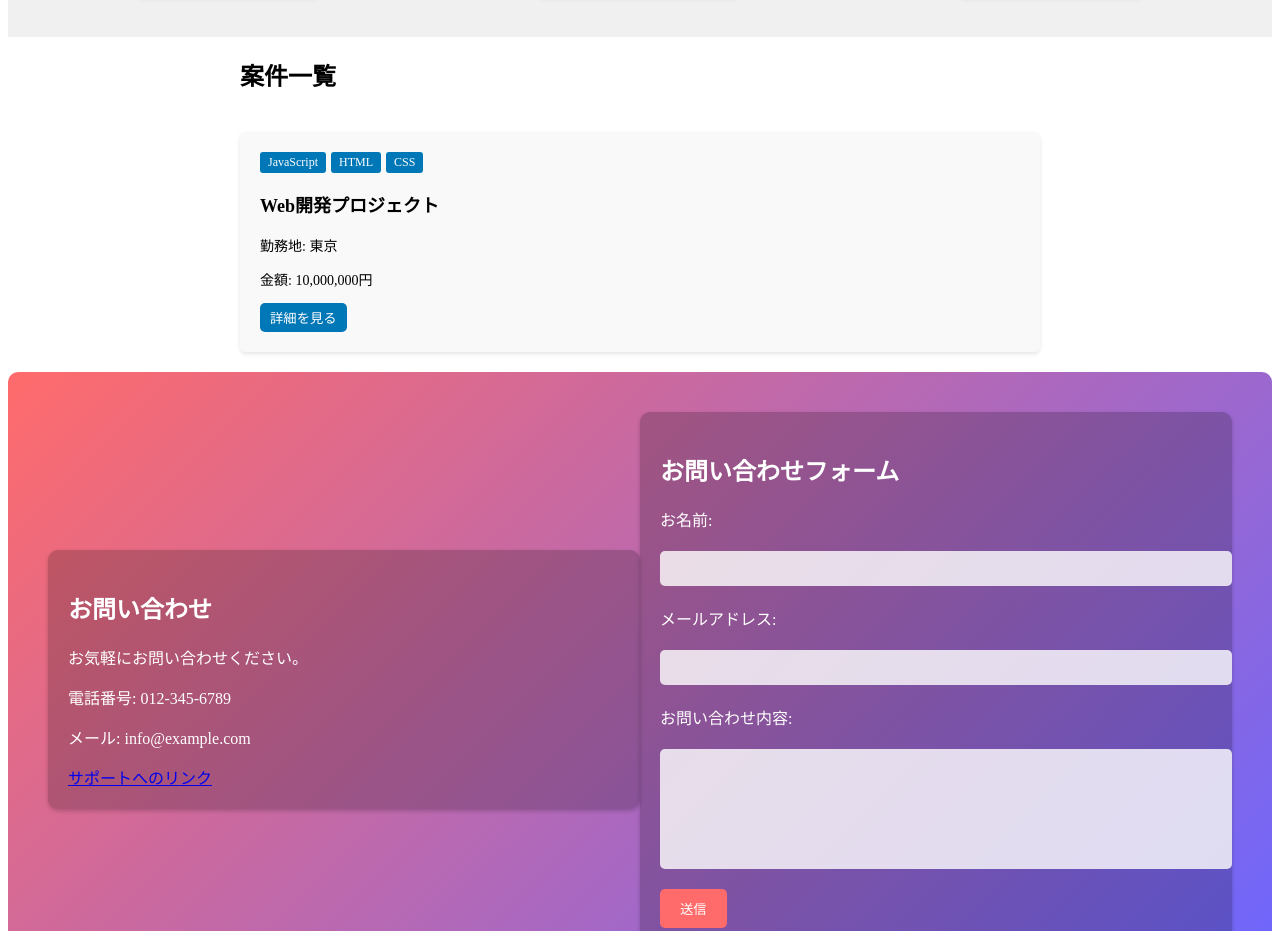
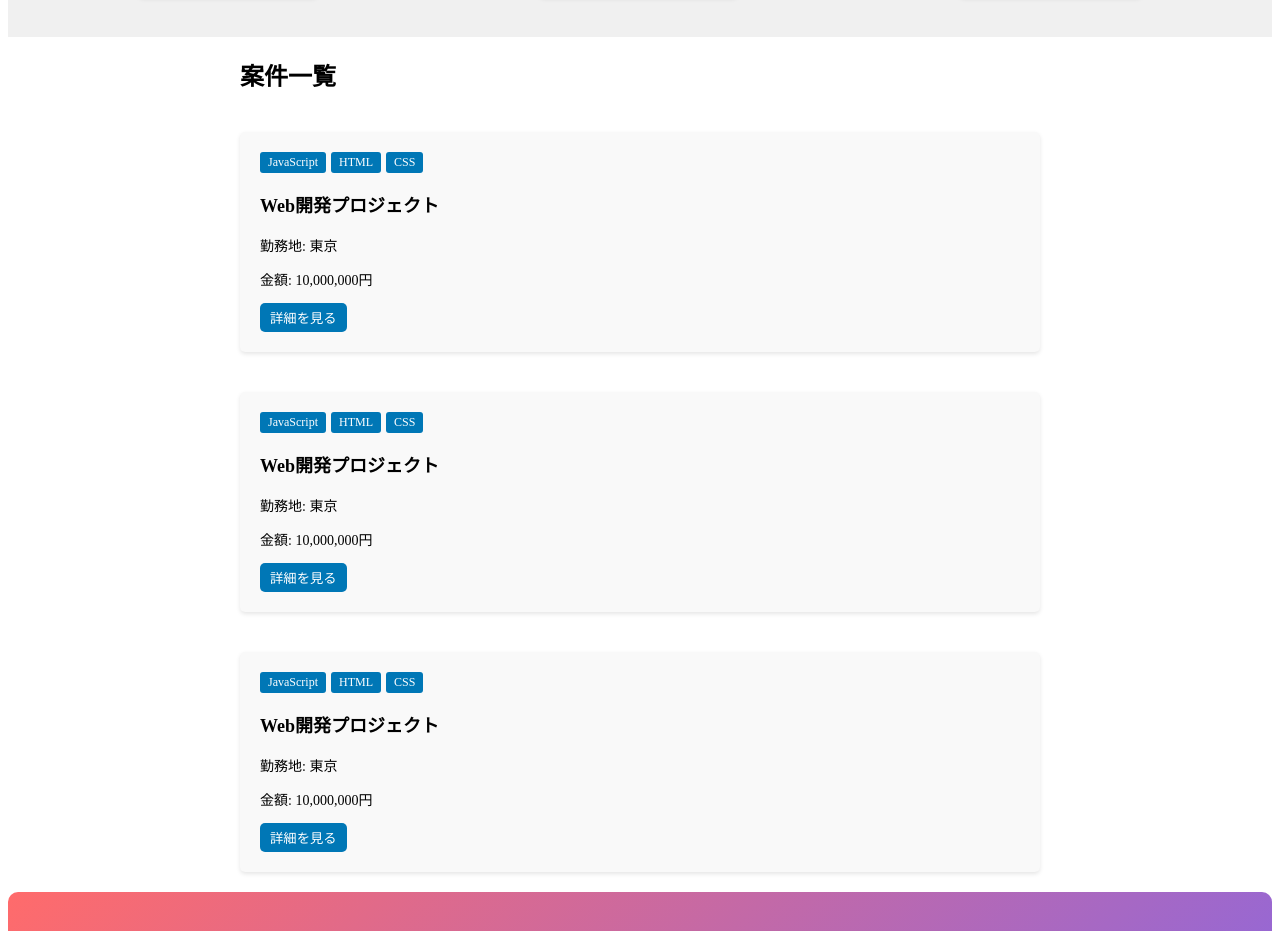
Before and after one commit to Taiyo-000/GCAHP_1, a plain HTML site: page index.html in a window 1280 px wide. Shown: the part 302-1233 px from the top of the page. Drawn offline with Linux system fonts and the light colour scheme.

Commit message:
Update index.html

```diff
--- a/index.html
+++ b/index.html
@@ -53,6 +53,32 @@
   <section class="job-listing">
     <h2>案件一覧</h2>
     <div class="job">
+        <div class="job-details">
+            <div class="job-languages">
+                <span class="language">JavaScript</span>
+                <span class="language">HTML</span>
+                <span class="language">CSS</span>
+            </div>
+            <h3>Web開発プロジェクト</h3>
+            <p>勤務地: 東京</p>
+            <p>金額: 10,000,000円</p>
+            <button class="show-details">詳細を見る</button>
+        </div>
+    </div>
+          <div class="job">
+        <div class="job-details">
+            <div class="job-languages">
+                <span class="language">JavaScript</span>
+                <span class="language">HTML</span>
+                <span class="language">CSS</span>
+            </div>
+            <h3>Web開発プロジェクト</h3>
+            <p>勤務地: 東京</p>
+            <p>金額: 10,000,000円</p>
+            <button class="show-details">詳細を見る</button>
+        </div>
+    </div>
+          <div class="job">
         <div class="job-details">
             <div class="job-languages">
                 <span class="language">JavaScript</span>
```
